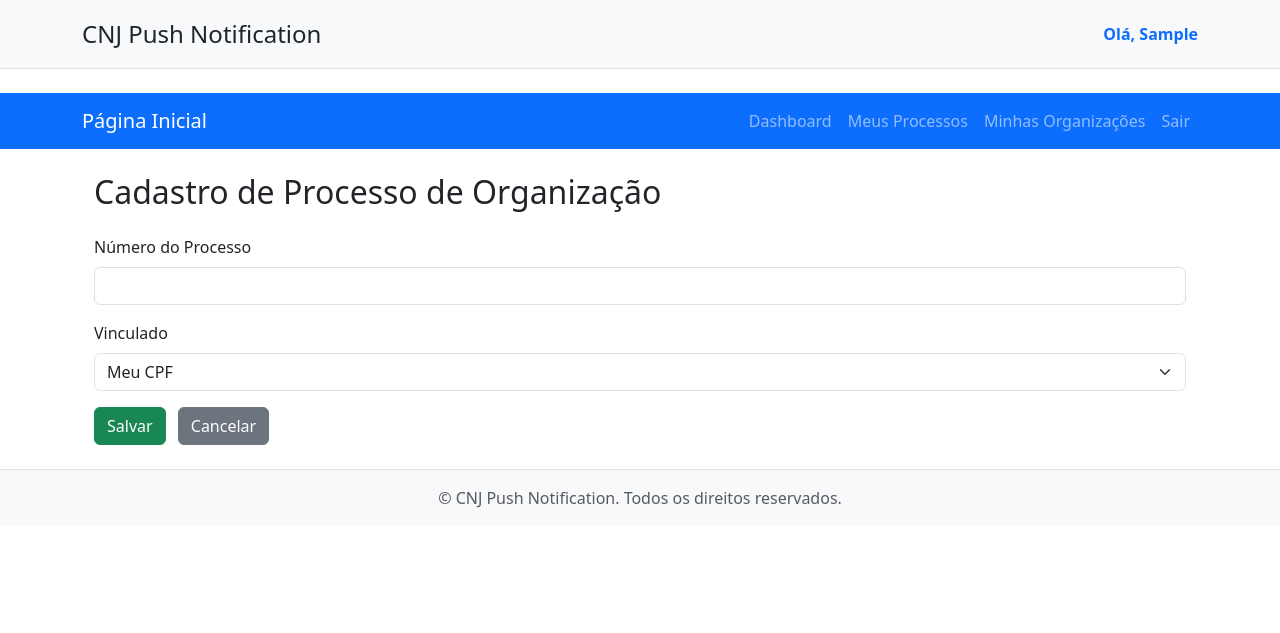
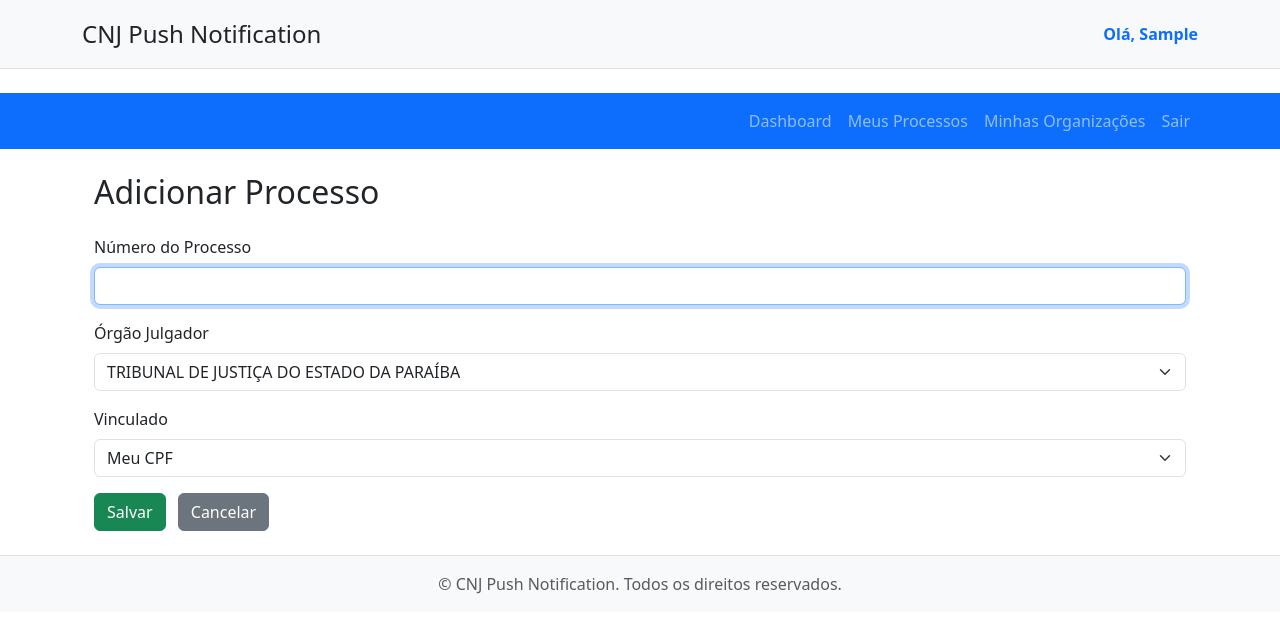
Before and after one commit to HelderVieira/cnj_push_notfication, a Django app: page /meus-processos/adicionar/ in a window 1280 px wide. Shown: the top 633 px of the page. Run offline with Django 5.2, Linux system fonts and the light colour scheme; the visitor is signed in with stand-in values (Sample User, id 1); data that the repository does not hold is empty.

Commit message:
feat: add court selection and increase process number length in process monitoring forms

```diff
--- a/templates/partials/_nav.html
+++ b/templates/partials/_nav.html
@@ -1,6 +1,6 @@
 <nav class="navbar navbar-expand-lg navbar-dark bg-primary">
   <div class="container">
-    <a class="navbar-brand" href="/">Página Inicial</a>
+    <!-- <a class="navbar-brand" href="/">Página Inicial</a> -->
     <button class="navbar-toggler" type="button" data-bs-toggle="collapse" data-bs-target="#navbarNav" aria-controls="navbarNav" aria-expanded="false" aria-label="Toggle navigation">
       <span class="navbar-toggler-icon"></span>
     </button>
--- a/templates/website/adicionar_processo.html
+++ b/templates/website/adicionar_processo.html
@@ -4,13 +4,18 @@
 
 {% block content %}
 <div class="container">
-    <h2 class="mb-4">Cadastro de Processo de Organização</h2>
+    <h2 class="mb-4">Adicionar Processo</h2>
     <form method="post" novalidate>
         {% csrf_token %}
         <div class="mb-3">
             <label for="id_numero_processo" class="form-label">Número do Processo</label>
             {{ form.numero_processo }}
             {% if form.numero_processo.errors %}<div class="text-danger small">{{ form.numero_processo.errors }}</div>{% endif %}
+        </div>
+        <div class="mb-3">
+            <label for="id_orgao_julgador" class="form-label">Órgão Julgador</label>
+            {{ form.orgao_julgador }}
+            {% if form.orgao_julgador.errors %}<div class="text-danger small">{{ form.orgao_julgador.errors }}</div>{% endif %}
         </div>
         <div class="mb-3">
             <label for="id_vinculado" class="form-label">Vinculado</label>
--- a/website/forms.py
+++ b/website/forms.py
@@ -57,9 +57,64 @@ class ProcessoMonitoradosForm(forms.ModelForm):
     VINCULO_CHOICES = []  # Preenchido dinamicamente na view
     vinculado = forms.ChoiceField(choices=[], label='Vinculado', required=True, widget=forms.Select(attrs={'class': 'form-select'}))
 
+    ORGAO_JULGADOR_CHOICES = [
+        # Tribunais Superiores
+        ("STF", "SUPREMO TRIBUNAL FEDERAL"),
+        ("STJ", "SUPERIOR TRIBUNAL DE JUSTIÇA"),
+        ("TST", "TRIBUNAL SUPERIOR DO TRABALHO"),
+        ("TSE", "TRIBUNAL SUPERIOR ELEITORAL"),
+        ("STM", "SUPERIOR TRIBUNAL MILITAR"),
+        # Tribunais Regionais Federais
+        ("TRF1", "TRIBUNAL REGIONAL FEDERAL DA 1ª REGIÃO"),
+        ("TRF2", "TRIBUNAL REGIONAL FEDERAL DA 2ª REGIÃO"),
+        ("TRF3", "TRIBUNAL REGIONAL FEDERAL DA 3ª REGIÃO"),
+        ("TRF4", "TRIBUNAL REGIONAL FEDERAL DA 4ª REGIÃO"),
+        ("TRF5", "TRIBUNAL REGIONAL FEDERAL DA 5ª REGIÃO"),
+        ("TRF6", "TRIBUNAL REGIONAL FEDERAL DA 6ª REGIÃO"),
+        # Tribunais de Justiça Estaduais
+        ("TJAC", "TRIBUNAL DE JUSTIÇA DO ESTADO DO ACRE"),
+        ("TJAL", "TRIBUNAL DE JUSTIÇA DO ESTADO DE ALAGOAS"),
+        ("TJAP", "TRIBUNAL DE JUSTIÇA DO ESTADO DO AMAPÁ"),
+        ("TJAM", "TRIBUNAL DE JUSTIÇA DO ESTADO DO AMAZONAS"),
+        ("TJBA", "TRIBUNAL DE JUSTIÇA DO ESTADO DA BAHIA"),
+        ("TJCE", "TRIBUNAL DE JUSTIÇA DO ESTADO DO CEARÁ"),
+        ("TJDFT", "TRIBUNAL DE JUSTIÇA DO DISTRITO FEDERAL E DOS TERRITÓRIOS"),
+        ("TJES", "TRIBUNAL DE JUSTIÇA DO ESTADO DO ESPÍRITO SANTO"),
+        ("TJGO", "TRIBUNAL DE JUSTIÇA DO ESTADO DE GOIÁS"),
+        ("TJMA", "TRIBUNAL DE JUSTIÇA DO ESTADO DO MARANHÃO"),
+        ("TJMT", "TRIBUNAL DE JUSTIÇA DO ESTADO DE MATO GROSSO"),
+        ("TJMS", "TRIBUNAL DE JUSTIÇA DO ESTADO DE MATO GROSSO DO SUL"),
+        ("TJMG", "TRIBUNAL DE JUSTIÇA DO ESTADO DE MINAS GERAIS"),
+        ("TJPA", "TRIBUNAL DE JUSTIÇA DO ESTADO DO PARÁ"),
+        ("TJPB", "TRIBUNAL DE JUSTIÇA DO ESTADO DA PARAÍBA"),
+        ("TJPR", "TRIBUNAL DE JUSTIÇA DO ESTADO DO PARANÁ"),
+        ("TJPE", "TRIBUNAL DE JUSTIÇA DO ESTADO DE PERNAMBUCO"),
+        ("TJPI", "TRIBUNAL DE JUSTIÇA DO ESTADO DO PIAUÍ"),
+        ("TJRJ", "TRIBUNAL DE JUSTIÇA DO ESTADO DO RIO DE JANEIRO"),
+        ("TJRN", "TRIBUNAL DE JUSTIÇA DO ESTADO DO RIO GRANDE DO NORTE"),
+        ("TJRS", "TRIBUNAL DE JUSTIÇA DO ESTADO DO RIO GRANDE DO SUL"),
+        ("TJRO", "TRIBUNAL DE JUSTIÇA DO ESTADO DE RONDÔNIA"),
+        ("TJRR", "TRIBUNAL DE JUSTIÇA DO ESTADO DE RORAIMA"),
+        ("TJSC", "TRIBUNAL DE JUSTIÇA DO ESTADO DE SANTA CATARINA"),
+        ("TJSP", "TRIBUNAL DE JUSTIÇA DO ESTADO DE SÃO PAULO"),
+        ("TJSE", "TRIBUNAL DE JUSTIÇA DO ESTADO DE SERGIPE"),
+        ("TJTO", "TRIBUNAL DE JUSTIÇA DO ESTADO DO TOCANTINS"),
+        # Tribunais de Justiça Militar Estaduais
+        ("TJMMG", "TRIBUNAL DE JUSTIÇA MILITAR DO ESTADO DE MINAS GERAIS"),
+        ("TJMRS", "TRIBUNAL DE JUSTIÇA MILITAR DO ESTADO DO RIO GRANDE DO SUL"),
+        ("TJMSP", "TRIBUNAL DE JUSTIÇA MILITAR DO ESTADO DE SÃO PAULO")
+    ]
+    orgao_julgador = forms.ChoiceField(
+        choices=ORGAO_JULGADOR_CHOICES,
+        initial='TJPB',
+        label='Órgão Julgador',
+        required=True,
+        widget=forms.Select(attrs={'class': 'form-select'})
+    )
+
     class Meta:
         model = ProcessoMonitorados
-        fields = ['numero_processo']
+        fields = ['numero_processo', 'orgao_julgador']
         widgets = {
             'numero_processo': forms.TextInput(attrs={'class': 'form-control'}),
         }
@@ -68,6 +123,9 @@ class ProcessoMonitoradosForm(forms.ModelForm):
         vinculo_choices = kwargs.pop('vinculo_choices', [])
         super().__init__(*args, **kwargs)
         self.fields['vinculado'].choices = vinculo_choices
+        self.fields['numero_processo'].widget.attrs.update(
+            {'autofocus': True}
+        )
 
 class OrganizationForm(forms.ModelForm):
     class Meta:
--- a/website/models.py
+++ b/website/models.py
@@ -86,7 +86,7 @@ class Vinculo(models.Model):
         return f"{self.usuario.nome} - {self.organizacao.nome} ({self.get_tipo_display()})"
 
 class ProcessoMonitorados(models.Model):
-    numero_processo = models.CharField('Número do Processo', max_length=25)
+    numero_processo = models.CharField('Número do Processo', max_length=50)
     orgao_julgador = models.CharField('Órgão Julgador', max_length=255, null=True, blank=True)
     ultima_movimentacao = models.CharField('Última Movimentação Processual', max_length=255, null=True, blank=True)
     data_ultima_movimentacao = models.DateField('Data Última Movimentação', null=True, blank=True)
```
